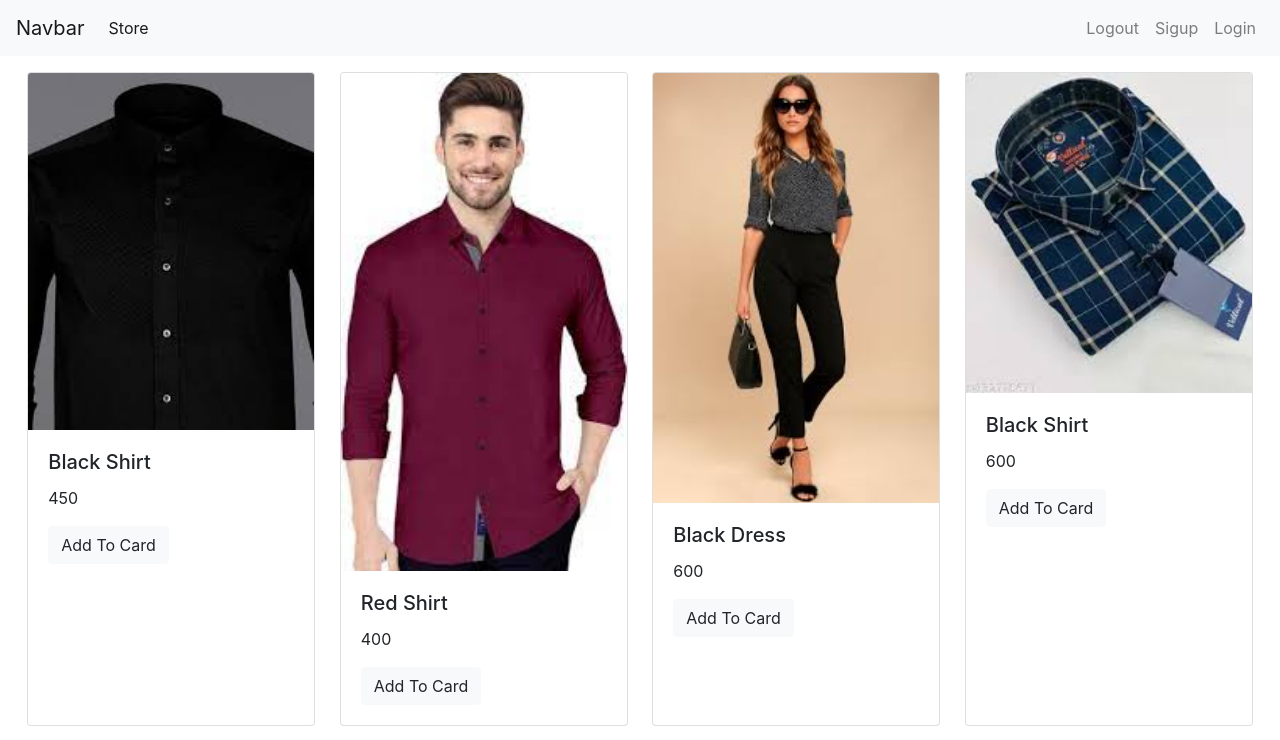
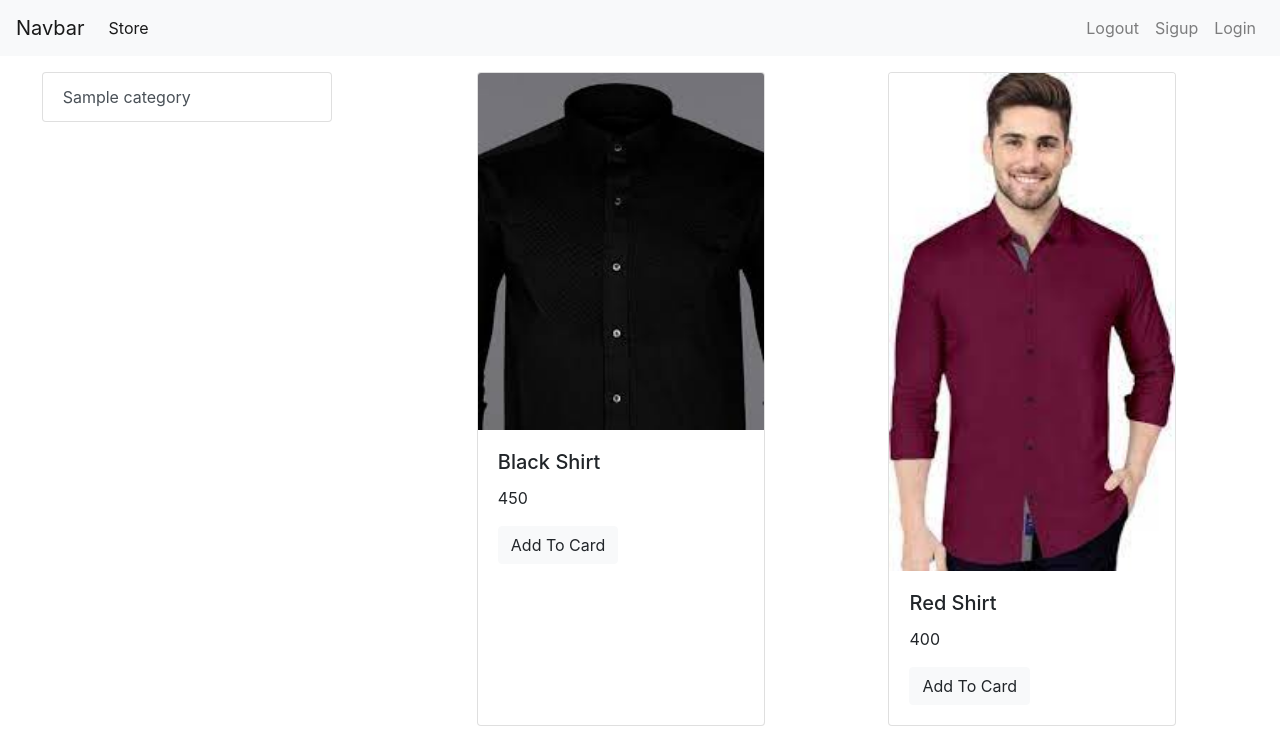
Before and after one commit to hridoyshil/EShop-Project, a Django app: template store/templates/index.html in a window 1280 px wide. Shown: the top 740 px of the page. Run offline with Django 4.2, Linux system fonts and the light colour scheme; data comes from the database, SQL or seed files in the repository; the template is opened without the code that fills it: values that come from a table or form of the project are taken from there, most other values are stand-ins (such as "Sample title", 1, 10 or a date in 2020); some libraries are stand-ins or nearby versions.

Commit message:
Listing Category In Home Page

```diff
--- a/store/models/category.py
+++ b/store/models/category.py
@@ -4,5 +4,10 @@ from django.db import models
 class Category(models.Model):
     Name = models.CharField(max_length=20)
 
+
+    @staticmethod
+    def get_all_categories():
+        return Category.objects.all()
+
     def __str__(self):
         return self.Name
--- a/store/templates/index.html
+++ b/store/templates/index.html
@@ -3,6 +3,21 @@
 
 {% block content%}
 <div class="container-fluid mt-3 ">
+  <div class="row">
+
+    <!-- filter -->
+    <div class="col-lg-3 mx-auto">
+      <div class="list-group">
+        {% for Category in Categorye %}
+        <a href="" class="list-group-item list-group-item-action">{{Category.Name}}</a>
+        {% endfor %}
+      </div>
+    </div>
+
+
+
+    <!-- all Products -->
+    <div id="products" class="col-lg-8 mx-auto">
       <div class="row mx-auto">
         {% for Product in Products %}
         <div class="card mx-auto mb-3" style="width: 18rem;">
@@ -16,4 +31,7 @@
         {% endfor %}
       </div>
     </div>
+
+  </div>
+</div>
 {% endblock %}
```
Also changed, not shown: store/views.py (+6 -1 lines). Lines whose indentation alone changed are shown as unchanged.
